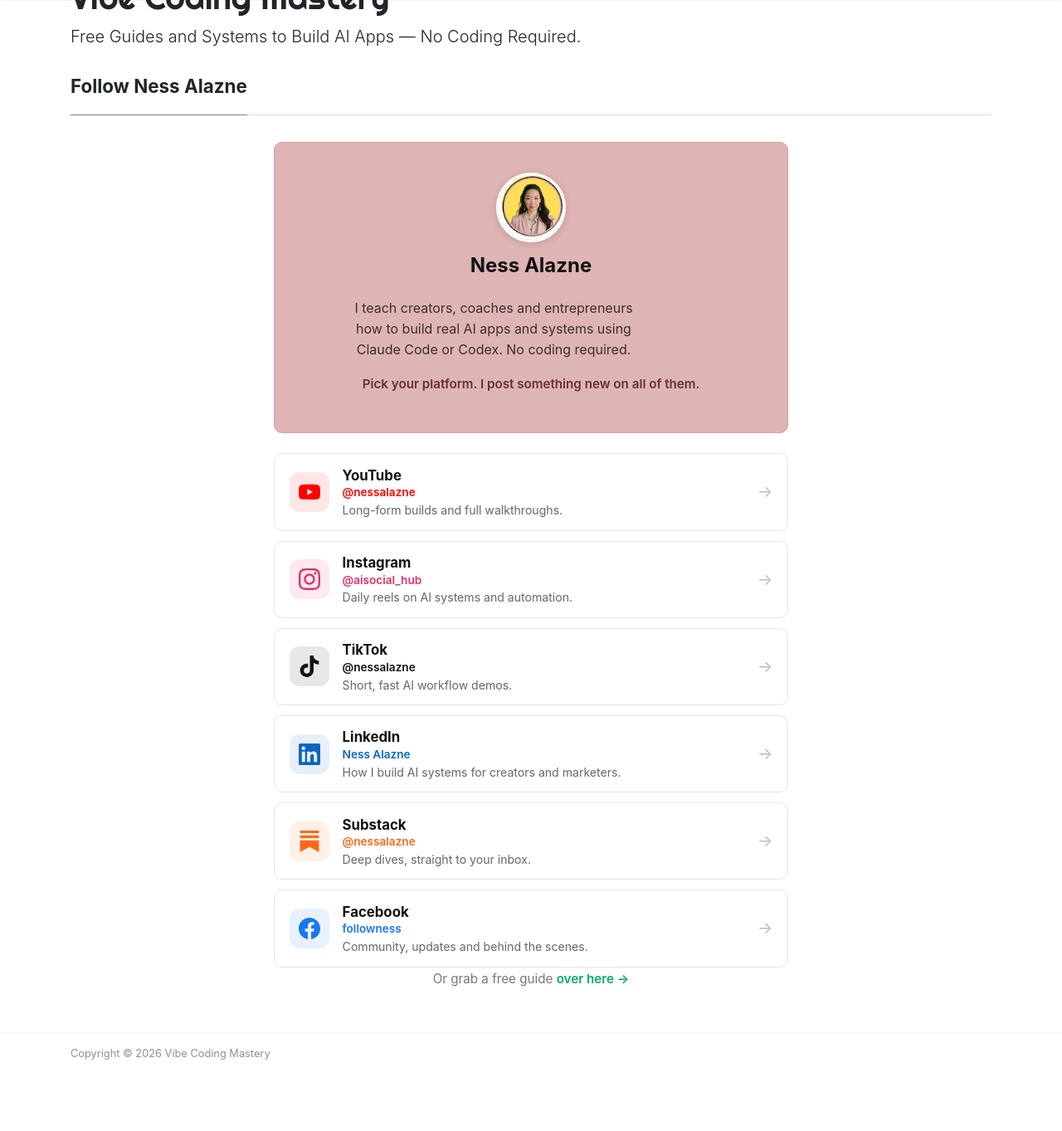
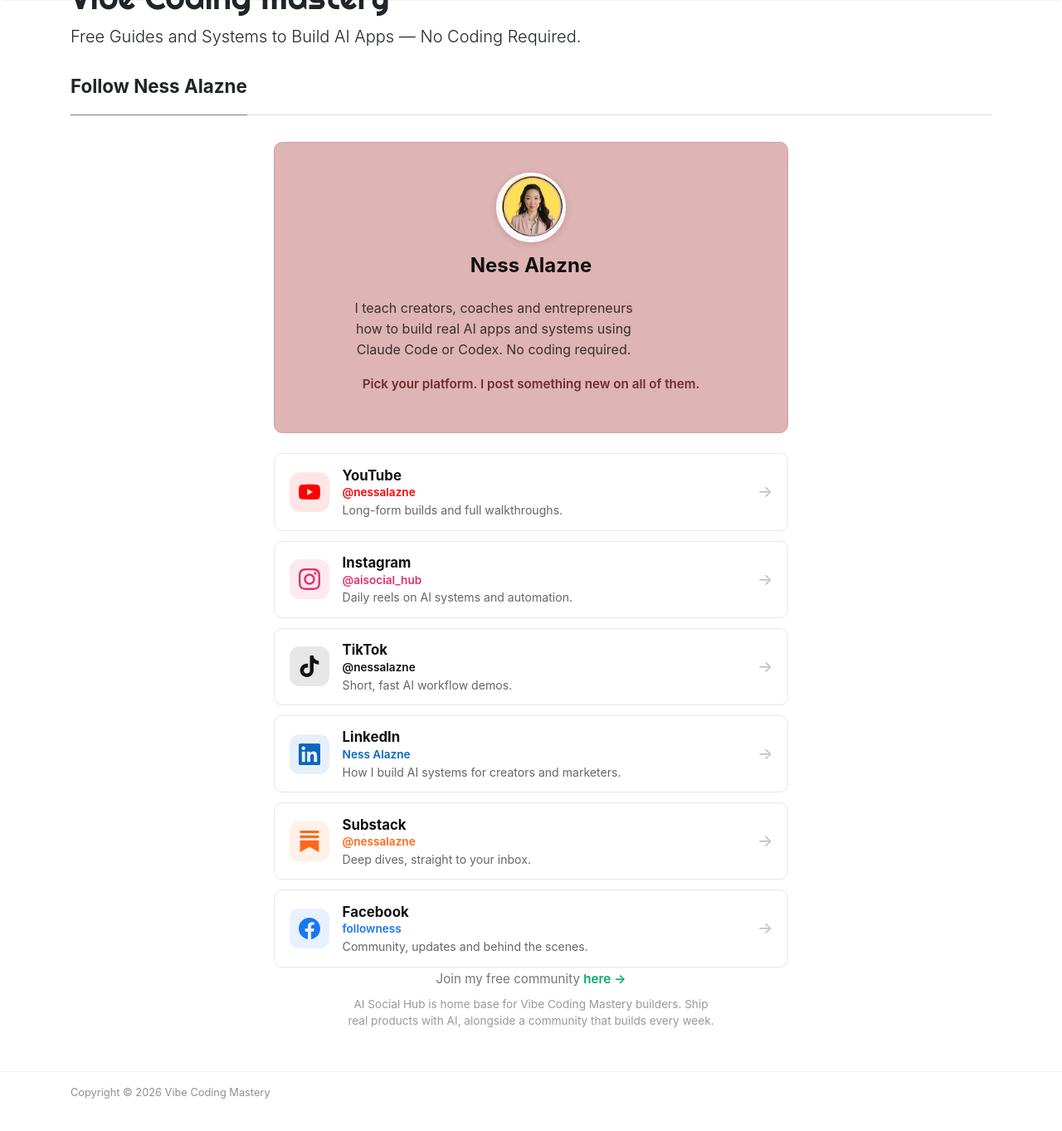
Before and after one commit to nessalazne/nessalazne.github.io, a Jekyll site: the page built from _pages/follow.md, in a window 1280 px wide and 1400 px high, scrolled down 124 px. Shown: the top 1363 px of the window at 83% size. Built offline with Jekyll 4.4.1, drawn with Linux system fonts in a browser that asks for light colours; nearby versions of some CDN libraries; some of the changed lines change nothing that is shown.

Commit message:
Update /follow/ footer: invite visitors to join the free community

```diff
--- a/_pages/follow.md
+++ b/_pages/follow.md
@@ -49,7 +49,8 @@
   </div>
 
   <p class="follow-footnote">
-    Or grab a free guide <a href="{{ site.baseurl }}/get/">over here &rarr;</a>
+    Join my free community <a href="https://hub.digicuratoragency.com/login" target="_blank" rel="noopener">here &rarr;</a>
+    <span class="follow-footnote-sub">AI Social Hub is home base for Vibe Coding Mastery builders. Ship real products with AI, alongside a community that builds every week.</span>
   </p>
 
 </div>
@@ -187,6 +188,15 @@
   color: #00ab6b;
   font-weight: 600;
 }
+.follow-footnote-sub {
+  display: block;
+  margin: 0.4rem auto 0;
+  max-width: 30rem;
+  font-size: 0.85rem;
+  color: #999;
+  line-height: 1.5;
+  text-wrap: balance;
+}
 @media (max-width: 480px) {
   .follow-card { padding: 0.8rem 0.85rem; gap: 0.8rem; }
   .follow-icon { flex-basis: 44px; width: 44px; height: 44px; border-radius: 10px; }
```
